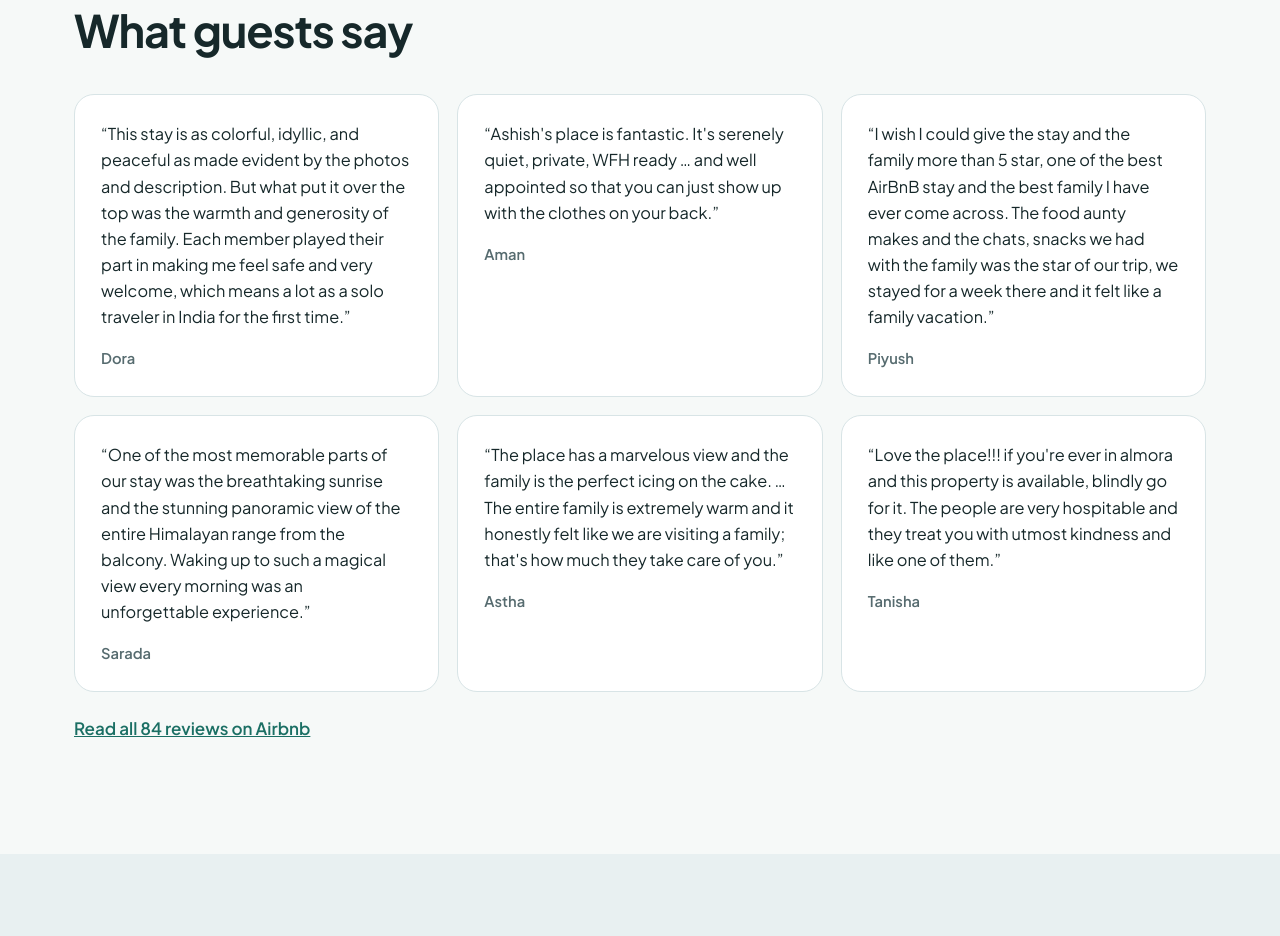
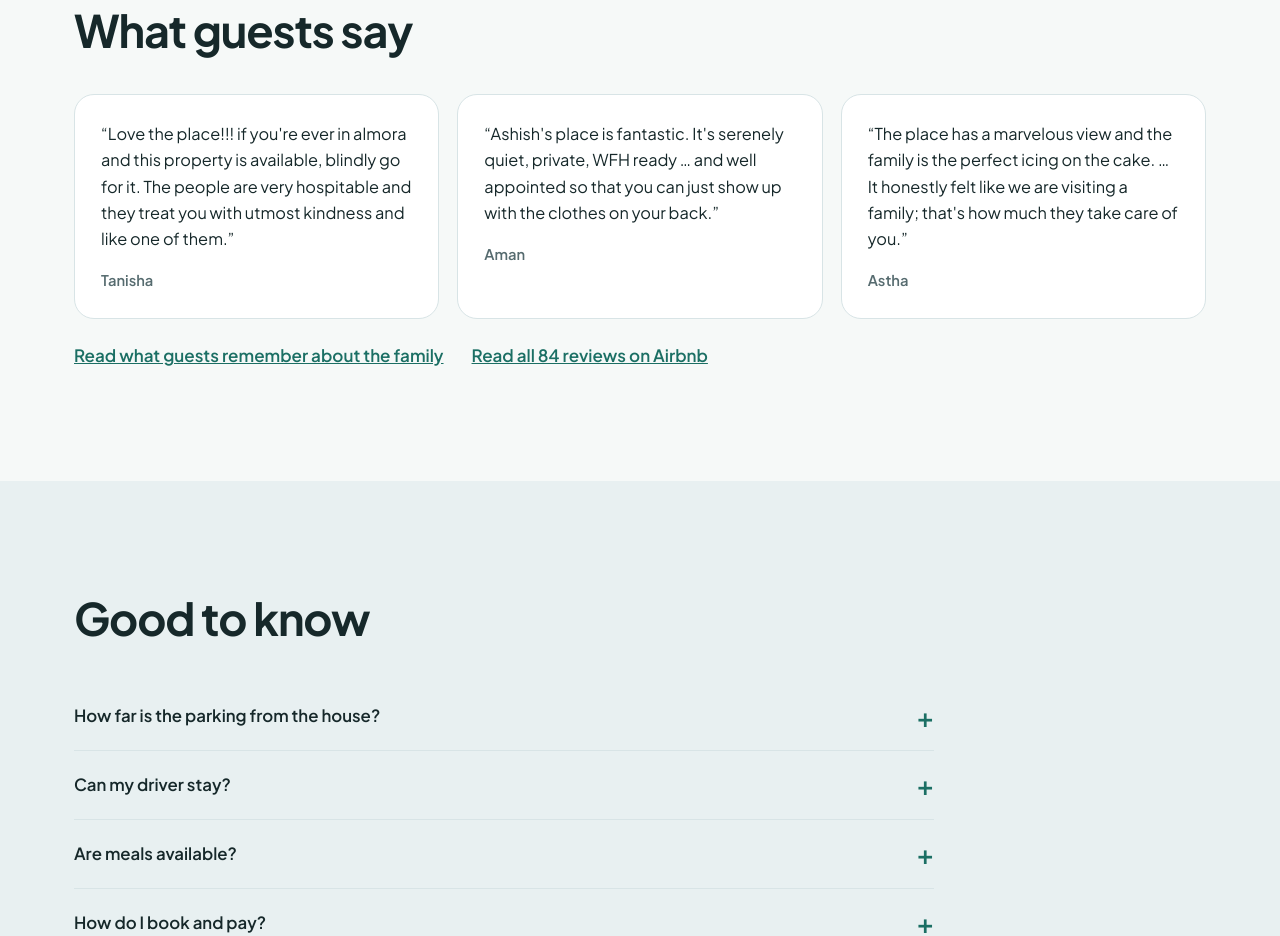
Before and after one commit to Bisht-Ashish/himalayanhamlet, an Angular app: page / in a window 1280 px wide. Shown: the part 6120-7056 px from the top of the page. Built offline with nearby package versions, Linux system fonts and the light colour scheme; no server answers.

Commit message:
Compact homepage reviews to three and link to the family story
Co-Authored-By: Claude Sonnet 5.5 <noreply@anthropic.com>
Claude-Session: https://claude.ai/code/session_01GQwJNHcPPfFDD3no1gpX5V

```diff
--- a/src/app/reviews.ts
+++ b/src/app/reviews.ts
@@ -15,7 +15,10 @@ import { RATINGS, REVIEWS, SITE } from './site-data';
         <blockquote><p>“{{ r.text }}”</p><footer>{{ r.by }}</footer></blockquote>
       }
     </div>
-    <a class="link" [href]="airbnb" target="_blank" rel="noopener">Read all {{ count }} reviews on Airbnb</a>
+    <p class="rev-links">
+      <a class="link" href="our-family-home-in-almora/">Read what guests remember about the family</a>
+      <a class="link" [href]="airbnb" target="_blank" rel="noopener">Read all {{ count }} reviews on Airbnb</a>
+    </p>
   </div>
 </section>`,
 })
--- a/src/app/site-data.ts
+++ b/src/app/site-data.ts
@@ -144,12 +144,9 @@ export const REACH =
 
 // Real guest reviews from the Airbnb listing (first name only). Add or swap quotes here.
 export const REVIEWS = [
-  { text: 'This stay is as colorful, idyllic, and peaceful as made evident by the photos and description. But what put it over the top was the warmth and generosity of the family. Each member played their part in making me feel safe and very welcome, which means a lot as a solo traveler in India for the first time.', by: 'Dora' },
+  { text: 'Love the place!!! if you\'re ever in almora and this property is available, blindly go for it. The people are very hospitable and they treat you with utmost kindness and like one of them.', by: 'Tanisha' },
   { text: 'Ashish\'s place is fantastic. It\'s serenely quiet, private, WFH ready … and well appointed so that you can just show up with the clothes on your back.', by: 'Aman' },
-  { text: 'I wish I could give the stay and the family more than 5 star, one of the best AirBnB stay and the best family I have ever come across. The food aunty makes and the chats, snacks we had with the family was the star of our trip, we stayed for a week there and it felt like a family vacation.', by: 'Piyush' },
-  { text: 'One of the most memorable parts of our stay was the breathtaking sunrise and the stunning panoramic view of the entire Himalayan range from the balcony. Waking up to such a magical view every morning was an unforgettable experience.', by: 'Sarada' },
-  { text: 'The place has a marvelous view and the family is the perfect icing on the cake. … The entire family is extremely warm and it honestly felt like we are visiting a family; that\'s how much they take care of you.', by: 'Astha' },
-  { text: 'Love the place!!! if you\'re ever in almora and this property is available, blindly go for it. The people are very hospitable and they treat you with utmost kindness and like one of them.', by: 'Tanisha' },
+  { text: 'The place has a marvelous view and the family is the perfect icing on the cake. … It honestly felt like we are visiting a family; that\'s how much they take care of you.', by: 'Astha' },
 ];
 
 export const FAQ = [
--- a/src/styles.css
+++ b/src/styles.css
@@ -241,3 +241,4 @@ details p{color:var(--mute);margin:0 0 20px;max-width:46em}
 .ig-float app-icon,.ig-float svg{width:26px;height:26px}
 @media(max-width:900px){.ig-float{bottom:calc(78px + env(safe-area-inset-bottom,0px));right:14px;width:48px;height:48px}}
 .more{font-weight:700;color:var(--teal);text-decoration:none}.more:hover{text-decoration:underline}
+.rev-links{display:flex;flex-wrap:wrap;gap:8px 28px;margin:0}
```
